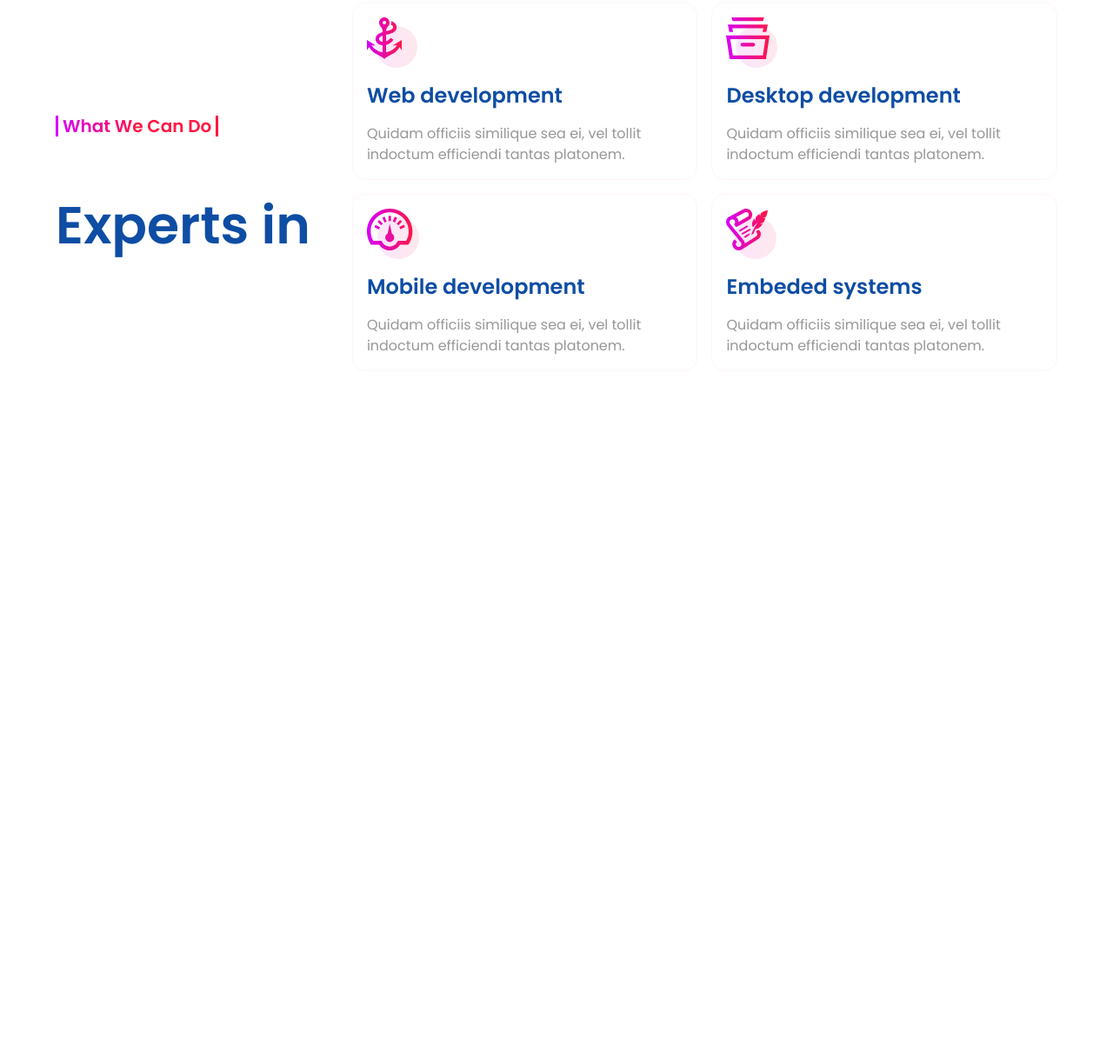
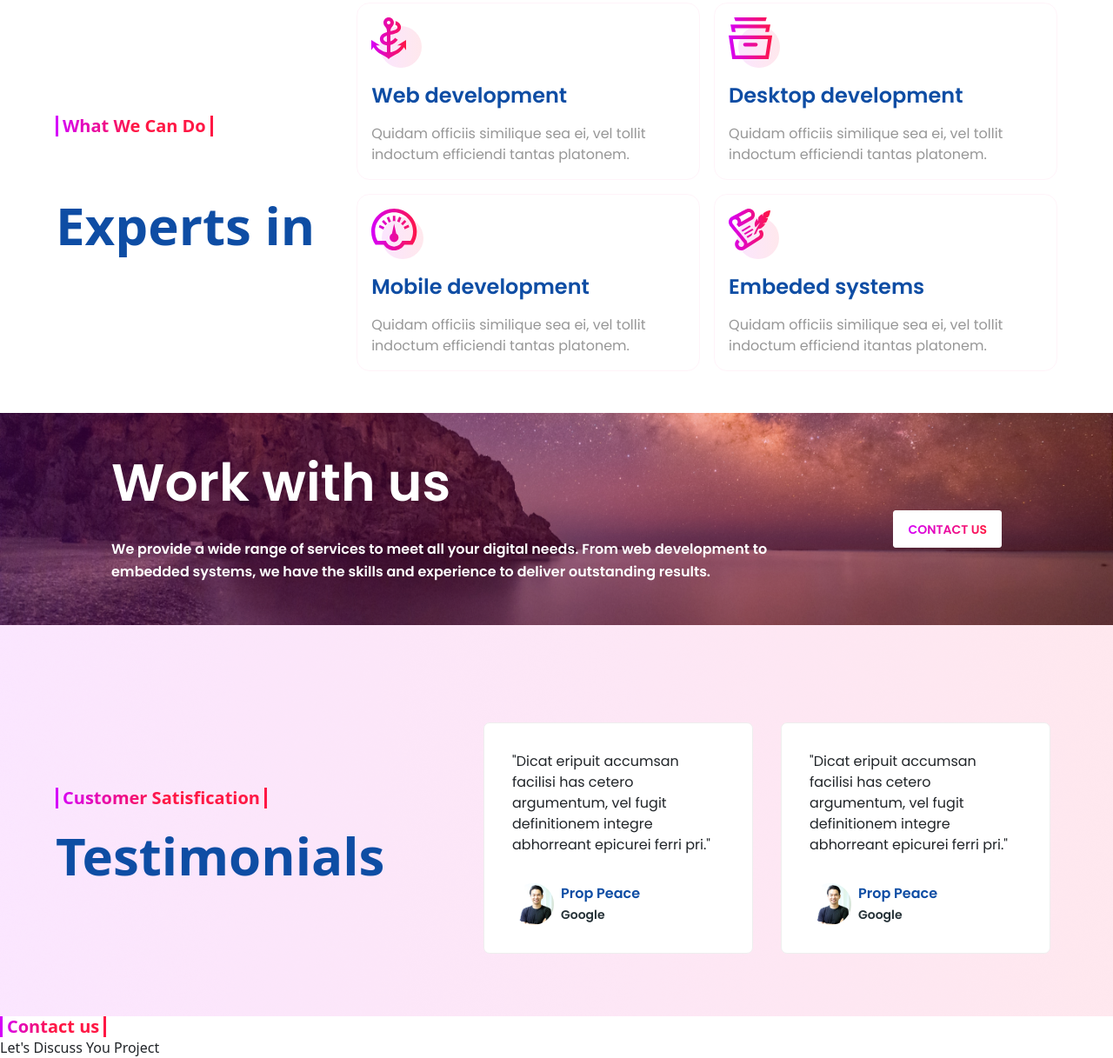
Before and after one commit to Peace-Ishimwe/Ingoga-Technologies, a website: page index.html in a window 1280 px wide. Shown: the part 890-2107 px from the top of the page at 87% size. Before the commit the page ends 1317 px from the top, so only its background shows below. Drawn offline with nearby package versions, Linux system fonts and the light colour scheme.

Commit message:
added new features

```diff
--- a/Css/landing.css
+++ b/Css/landing.css
@@ -28,12 +28,11 @@ main {
   display: none;
 }
 
-.wlcm-main , .what {
-  font-family: "Poppins";
-  font-style: normal;
+.wlcm-main , .what , .customer{
   font-weight: 600;
   font-size: 20px;
   line-height: 24px;
+  text-align: center;
   background: linear-gradient(90deg, #d500f9 0%, #ff1744 50%);
   -webkit-background-clip: text;
   -webkit-text-fill-color: transparent;
@@ -47,8 +46,6 @@ main {
 .ingoga , .experts {
   display: flex;
   flex-direction: column;
-  font-family: "Poppins";
-  font-style: normal;
   font-weight: 600;
   font-size: 60px;
   line-height: 76px;
@@ -62,8 +59,6 @@ main {
 }
 
 .digital-main {
-  font-family: "Poppins";
-  font-style: normal;
   font-weight: 600;
   font-size: 24px;
   line-height: 36px;
@@ -76,12 +71,9 @@ main {
   background: #0e4da4;
   border-radius: 3px;
   color: white;
-  font-family: "Poppins";
-  font-style: normal;
   font-weight: 600;
   font-size: 14px;
   line-height: 24px;
-  text-align: center;
   padding: .7rem 2rem;
 }
 
@@ -140,6 +132,9 @@ main {
 }
 
 @media (max-width:769px){
+  .wlcm-main , .what , .customer , .experts , .linking , .work{
+    margin: 0 auto;
+  }
   .background{
     background: #FCE6F8;
   }
@@ -157,8 +152,10 @@ main {
     flex-direction: column;
     justify-content: center;
   }
-  .ingoga{
+  .ingoga {
     flex-direction: row;
+    margin: 0 auto;
+    gap: .5rem;
   }
   .div-two-main{
     width: 100%;
@@ -171,7 +168,7 @@ main {
 }
 
 @media(max-width:740px){
-  .ingoga{
+  .ingoga , .experts{
     font-size: 38px;
     margin-top: 0;
   }
--- a/Css/navbar.css
+++ b/Css/navbar.css
@@ -35,13 +35,13 @@ nav ul {
   gap: 3rem;
 }
 @media (max-width: 1180px) {
-  header {
-    width: 90%;
+  header , .testimony {
+    width: 90% !important;
   }
 }
 
 @media (max-width: 992px) {
-  header {
+  header , .testimony {
     width: 93%;
   }
   nav ul {
@@ -49,8 +49,8 @@ nav ul {
   }
 }
 @media (max-width: 840px) {
-  header {
-    width: 95%;
+  header , .testimony {
+    width: 95% ;
   }
   nav ul {
     gap: 1rem;
--- /dev/null
+++ b/Css/sea-back.css
@@ -0,0 +1,86 @@
+.sea-back{
+  background: url(../Images/sea-back.png) no-repeat center center/cover;
+}
+.sea-back1{
+    width: 80%;
+    margin: 0 auto;
+    padding: 3rem 0;
+}
+
+.sea-back1 div:nth-of-type(1) {
+  font-family: "Poppins";
+  font-style: normal;
+  font-weight: 600;
+  font-size: 60px;
+  line-height: 64px;
+  color: #ffffff;
+}
+
+.sea-back1 div:nth-of-type(2) {
+  font-family: "Poppins";
+  font-style: normal;
+  font-weight: 700;
+  font-size: 16px;
+  line-height: 26px;
+  color: #ffffff;
+  margin-top: 2rem;
+  width: 80%;
+}
+
+.sea-back1 a {
+  background-color: #ffffff;
+  border: 1px solid white;
+  border-radius: 3px;
+  padding: .5rem 1rem;
+  float:right;
+  text-decoration: none;
+}
+.sea-back1 a span  {
+  font-family: "Poppins";
+  font-style: normal;
+  font-weight: 600;
+  font-size: 14px;
+  line-height: 24px;
+  text-align: center;
+  background: linear-gradient(90deg, #d500f9 0%, #ff1744 100%);
+  -webkit-background-clip: text;
+  -webkit-text-fill-color: transparent;
+  background-clip: text;
+}
+@media (max-width: 1180px) {
+    .sea-back1{
+      width: 90%;
+    }
+    .sea-back1 div:nth-of-type(1){
+        font-size: 48px;
+    }
+  }
+
+  @media (max-width: 992px) {
+    .sea-back1 {
+      width: 93%;
+    }
+    .sea-back1 div:nth-of-type(1){
+        font-size: 42px;
+    }
+  }
+  @media (max-width: 840px) {
+    .sea-back1 {
+      width: 95%;
+    }
+  }
+
+  @media (max-width:554px){
+    .sea-back1 a{
+        float: none;
+        width: fit-content;
+    }
+    .sea-back1{
+        display: flex;
+        flex-direction: column;
+    }
+    .sea-back1 div:nth-of-type(2){
+        margin-top: 1rem;
+        width: 100%;
+    }
+  }
--- /dev/null
+++ b/Css/testimonials.css
@@ -0,0 +1,88 @@
+.testimonials {
+  background: url(../Images/back-testimony.png);
+  width: 100%;
+  padding: 7rem 0;
+  height: 450px;
+}
+
+.testimony {
+  width: 80% ;
+  display: flex;
+  margin: 0 auto;
+  gap:2rem;
+  justify-content: space-between;
+}
+.cust-exp{
+    align-self: center;
+}
+.slide{
+  overflow-x: scroll;
+  display:flex;
+  gap: 2rem;
+  max-width: 660px;
+
+}
+.slides-testimony {
+  width: 310px;
+  min-width: 310px;
+  display: flex;
+  flex-direction: column;
+  gap: 2rem;
+  padding: 2rem;
+  font-family: "Poppins";
+  background-color: white;
+  border: 1px solid #eeeeee;
+  border-radius: 7px;
+}
+
+.slides-name {
+  font-weight: 600;
+  font-size: 16px;
+  line-height: 24px;
+  color: #0e4da4;
+}
+
+.slides-co {
+  font-weight: 600;
+  font-size: 14px;
+  line-height: 24px;
+  color: #263238;
+}
+
+
+@media (max-width:1280px) {
+    .testimony{
+        width: 90% !important;
+    }
+}
+
+@media(max-width:1142px){
+    .testimony{
+        flex-direction: column;
+    }
+    .testimonials{
+        height: 600px;
+    }
+    .cust-exp{
+        align-self: flex-start;
+        width: 100%;
+    }
+    .slide{
+        max-width: none;
+    }
+}
+
+@media(max-width:769px){
+    .test{
+        width: fit-content;
+    }
+}
+
+@media(max-width:350px){
+    .testimony{
+        width: 100%;
+    }
+    .slide{
+        width: 300px;
+    }
+}
--- a/Css/what-we-do.css
+++ b/Css/what-we-do.css
@@ -1,6 +1,7 @@
-.what-we-do {
+.what-we-do  {
   width: 80%;
   margin: 0 auto;
+  padding-bottom: 3rem;
   display: flex;
   gap: 5rem;
   background: #ffffff;
--- a/index.html
+++ b/index.html
@@ -21,6 +21,8 @@
     <link rel="stylesheet" href="Css/navbar.css" />
     <link rel="stylesheet" href="Css/landing.css" />
     <link rel="stylesheet" href="Css/what-we-do.css" />
+    <link rel="stylesheet" href="Css/sea-back.css" />
+    <link rel="stylesheet" href="Css/testimonials.css" />
   </head>
   <body>
     <div class="background">
@@ -68,7 +70,7 @@
             Your Partner in Digital Innovation. We are dedicated to helping
             businesses navigate and succeed in the digital landscape.
           </div>
-          <div>
+          <div class="linking">
             <a class="link-main text-decoration-none" href="#">Explore</a>
           </div>
         </div>
@@ -115,14 +117,92 @@
             <div><img src="Images/embeded.svg" /></div>
             <div class="development">Embeded systems</div>
             <div class="dev-txt">
-              Quidam officiis similique sea ei, vel tollit indoctum efficiendi
-              tantas platonem.
+              Quidam officiis similique sea ei, vel tollit indoctum efficiend
+              itantas platonem.
             </div>
           </div>
         </div>
       </div>
     </div>
 
+    <div class="sea-back">
+      <div class="sea-back1">
+        <div class="work">Work with us</div>
+        <a href="#" class="linking"><span>CONTACT US</span></a>
+        <div>
+          We provide a wide range of services to meet all your digital needs.
+          From web development to embedded systems, we have the skills and
+          experience to deliver outstanding results.
+        </div>
+      </div>
+    </div>
+
+    <div class="testimonials">
+      <div class="testimony">
+
+        <div class="cust-exp">
+          <div class="customer ">Customer Satisfication</div>
+          <div class="experts test">Testimonials</div>
+        </div>
+
+        <div class="slide">
+          <div class="slides-testimony">
+            <div>
+              "Dicat eripuit accumsan facilisi has cetero argumentum, vel fugit
+              definitionem integre abhorreant epicurei ferri pri."
+            </div>
+            <div class="d-flex gap-2">
+              <div>
+                <img src="Images/icon1.png" />
+              </div>
+              <div class="d-flex flex-column">
+                <span class="slides-name">Prop Peace</span>
+                <span class="slides-co">Google</span>
+              </div>
+            </div>
+          </div>
+          <div class="slides-testimony">
+            <div>
+              "Dicat eripuit accumsan facilisi has cetero argumentum, vel fugit
+              definitionem integre abhorreant epicurei ferri pri."
+            </div>
+            <div class="d-flex gap-2">
+              <div>
+                <img src="Images/icon1.png" />
+              </div>
+              <div class="d-flex flex-column">
+                <span class="slides-name">Prop Peace</span>
+                <span class="slides-co">Google</span>
+              </div>
+            </div>
+          </div>
+          <div class="slides-testimony">
+            <div>
+              "Dicat eripuit accumsan facilisi has cetero argumentum, vel fugit
+              definitionem integre abhorreant epicurei ferri pri."
+            </div>
+            <div class="d-flex gap-2">
+              <div>
+                <img src="Images/icon1.png" />
+              </div>
+              <div class="d-flex flex-column">
+                <span class="slides-name">Prop Peace</span>
+                <span class="slides-co">Google</span>
+              </div>
+            </div>
+          </div>
+        </div>
+
+      </div>
+    </div>
+
+
+    <div class="contact us">
+      <div>
+        <div class="customer">Contact us</div>
+        <div class="discuss">Let's Discuss You <span>Project</span></div>
+      </div>
+    </div>
     <script src="Javscript/nav-bar.js"></script>
     <script src="Javscript/landing.js"></script>
   </body>
```
Also changed, not shown: Css/contact.css (added), Images/back-testimony.png (added), Images/icon1.png (added), Images/icon2.png (added), Images/sea-back.png (added).
